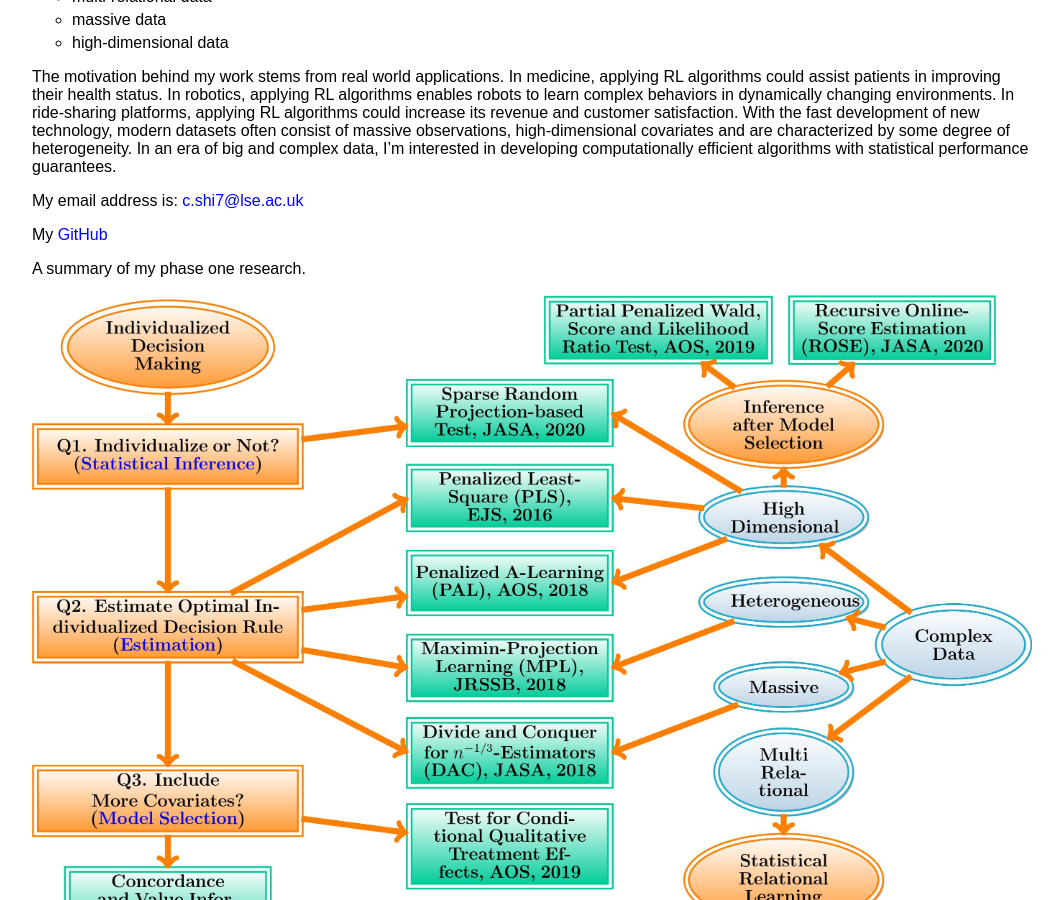
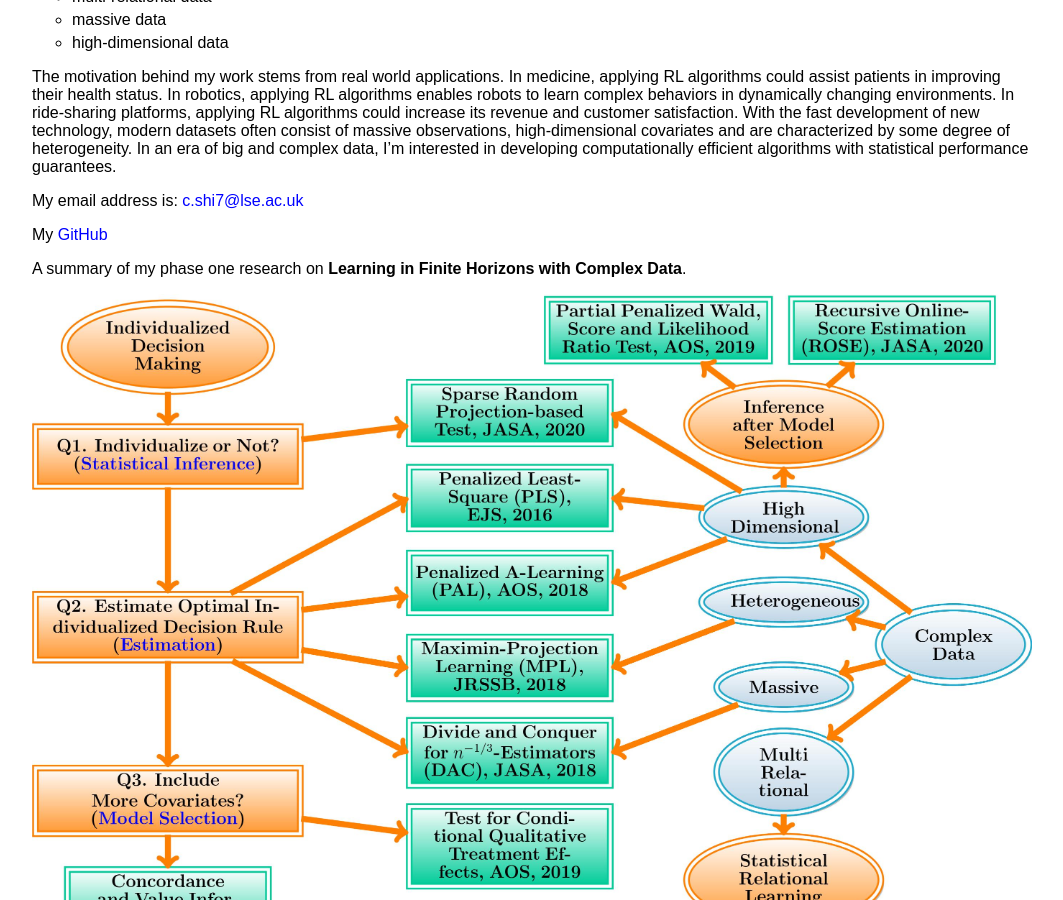
Before and after one commit to callmespring/callmespring.github.io, a Jekyll site: the page built from index.md, in a window 1280 px wide and 900 px high, scrolled down 1081 px. Shown: the whole window, without its empty margins (108-1171 px from the left). Built offline with Jekyll 4.4.1, drawn with Linux system fonts in a browser that asks for light colours.

Commit message:
Update index.md

```diff
--- a/index.md
+++ b/index.md
@@ -33,6 +33,6 @@ My email address is: <c.shi7@lse.ac.uk>
 
 My [GitHub](https://github.com/callmespring)
 
-A summary of my phase one research.
+A summary of my phase one research on **Learning in Finite Horizons with Complex Data**.
 
 <img src="phase-I.jpg" width="700">
```
